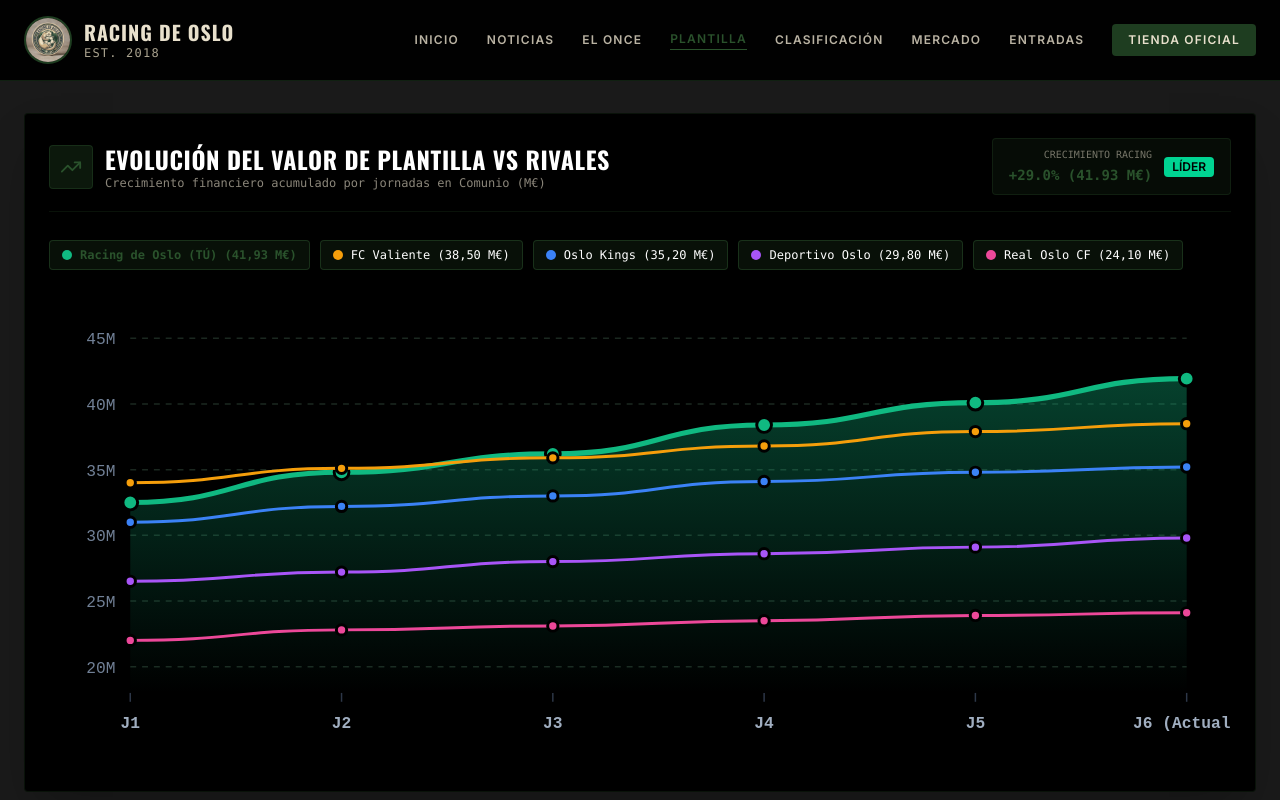
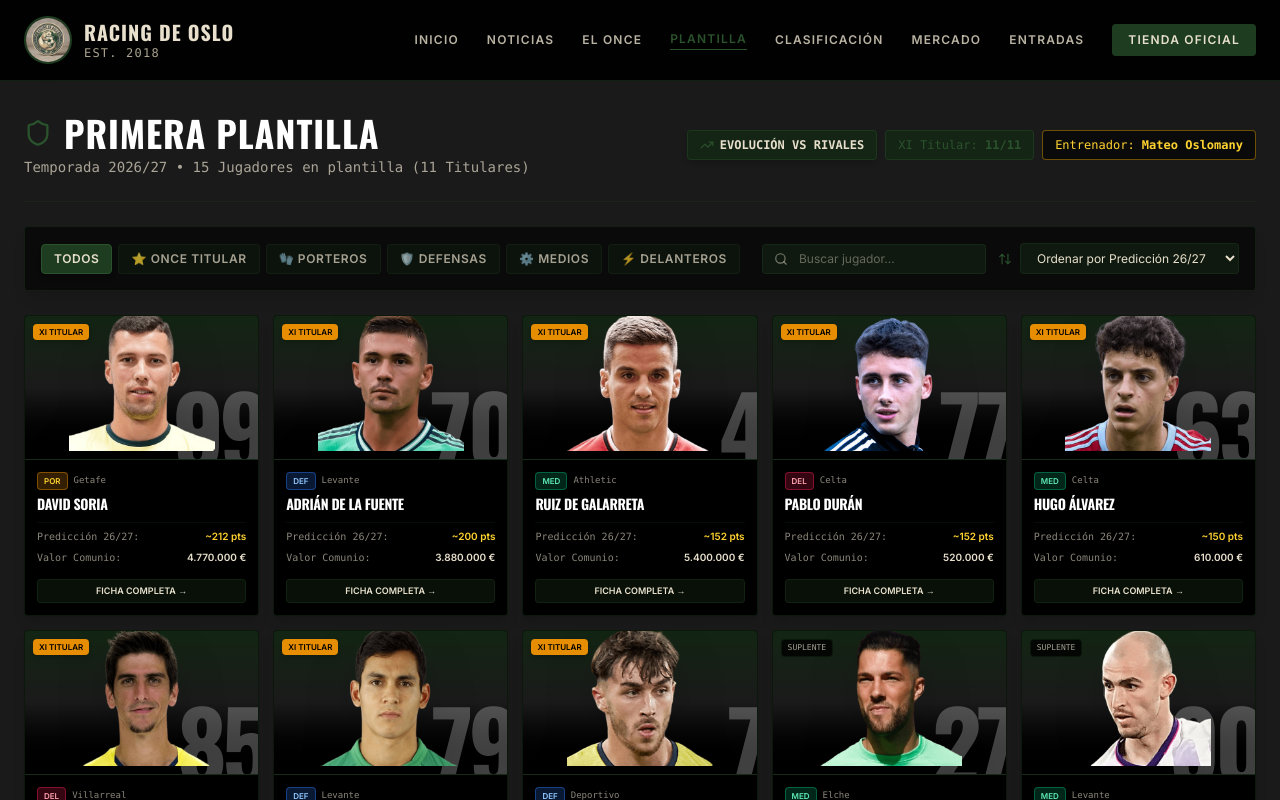
Before and after one commit to azfalot/racing-oslo-manager, a React (Vite) app in the folder web/: page /plantilla in a window 1280 px wide. Shown: the top 800 px of the page. Built offline with nearby package versions, Linux system fonts and the light colour scheme.

Commit message:
feat(web): Move TeamValueChart to a full-screen interactive modal triggered by 'EVOLUCIÓN VS RIVALES' button in Plantilla page

```diff
--- a/web/src/components/TeamValueChart.jsx
+++ b/web/src/components/TeamValueChart.jsx
@@ -1,8 +1,8 @@
 import React, { useState } from 'react'
-import { TrendingUp, Shield, BarChart2, Check } from 'lucide-react'
+import { TrendingUp, Shield, BarChart2, Check, X } from 'lucide-react'
 import historyData from '../data/teamValueHistory.json'
 
-export default function TeamValueChart() {
+export default function TeamValueChart({ onClose }) {
   const [activeTeams, setActiveTeams] = useState(
     historyData.teams.reduce((acc, t) => ({ ...acc, [t.name]: true }), {})
   )
@@ -58,9 +58,20 @@
   const meGrowth = (((meCurrent - meInitial) / meInitial) * 100).toFixed(1)
 
   return (
-    <div className="bg-black border border-forest/30 rounded-sm p-6 space-y-6 shadow-2xl">
+    <div className="bg-black border border-forest/40 rounded-sm p-6 space-y-6 shadow-2xl relative">
+      {/* Botón de cerrar si se renderiza en modal */}
+      {onClose && (
+        <button
+          onClick={onClose}
+          className="absolute top-4 right-4 z-30 bg-black/80 p-2 rounded-full hover:bg-forest text-cream transition-colors border border-forest/40 focus:outline-none cursor-pointer"
+          aria-label="Cerrar gráfico"
+        >
+          <X size={20} />
+        </button>
+      )}
+
       {/* Cabecera */}
-      <div className="flex flex-col sm:flex-row sm:items-center justify-between gap-4 border-b border-forest/30 pb-4">
+      <div className="flex flex-col sm:flex-row sm:items-center justify-between gap-4 border-b border-forest/30 pb-4 pr-8">
         <div className="flex items-center gap-3">
           <div className="p-2.5 bg-forest-dark/60 border border-forest-light/40 rounded-sm text-forest-light">
             <TrendingUp size={22} />
--- a/web/src/pages/Plantilla.jsx
+++ b/web/src/pages/Plantilla.jsx
@@ -6,6 +6,7 @@
 
 export default function Plantilla() {
   const [selectedPlayer, setSelectedPlayer] = useState(null)
+  const [showChartModal, setShowChartModal] = useState(false)
   const [categoryFilter, setCategoryFilter] = useState('ALL') // ALL, STARTERS, KEEPER, DEFENDER, MIDFIELDER, STRIKER
   const [searchTerm, setSearchTerm] = useState('')
   const [sortBy, setSortBy] = useState('projected') // projected, points, price, position
@@ -57,9 +58,6 @@
   return (
     <div className="container mx-auto px-4 sm:px-6 py-8 space-y-6">
 
-      {/* GRÁFICO DE EVOLUCIÓN DEL VALOR DE PLANTILLA VS RIVALES */}
-      <TeamValueChart />
-
       {/* Cabecera & Estadísticas Resumen */}
       <div className="flex flex-col md:flex-row md:items-center justify-between gap-4 border-b border-forest/30 pb-6">
         <div>
@@ -72,8 +70,14 @@
           </p>
         </div>
 
-        {/* Badges de Resumen */}
-        <div className="flex items-center gap-2">
+        {/* Badges de Resumen y Botón de Modal para Gráfico */}
+        <div className="flex flex-wrap items-center gap-2">
+          <button
+            onClick={() => setShowChartModal(true)}
+            className="bg-forest-dark/80 hover:bg-forest text-cream border border-forest-light/40 text-xs font-mono font-bold px-3 py-1.5 rounded-sm transition-all flex items-center gap-1.5 cursor-pointer shadow-md uppercase"
+          >
+            <TrendingUp size={14} className="text-forest-light" /> EVOLUCIÓN VS RIVALES
+          </button>
           <span className="bg-forest-dark/80 text-forest-light border border-forest-light/40 text-xs font-mono px-3 py-1.5 rounded-sm">
             XI Titular: <b>{startersCount}/11</b>
           </span>
@@ -234,6 +238,15 @@
         </div>
       )}
 
+      {/* TEAM VALUE EVOLUTION MODAL */}
+      {showChartModal && (
+        <div className="fixed inset-0 z-50 bg-black/90 backdrop-blur-md flex items-center justify-center p-4 sm:p-6">
+          <div className="max-w-5xl w-full max-h-[92vh] overflow-y-auto rounded-sm">
+            <TeamValueChart onClose={() => setShowChartModal(false)} />
+          </div>
+        </div>
+      )}
+
       {/* PLAYER PROFILE MODAL */}
       <PlayerProfileModal player={selectedPlayer} onClose={() => setSelectedPlayer(null)} />
     </div>
```
